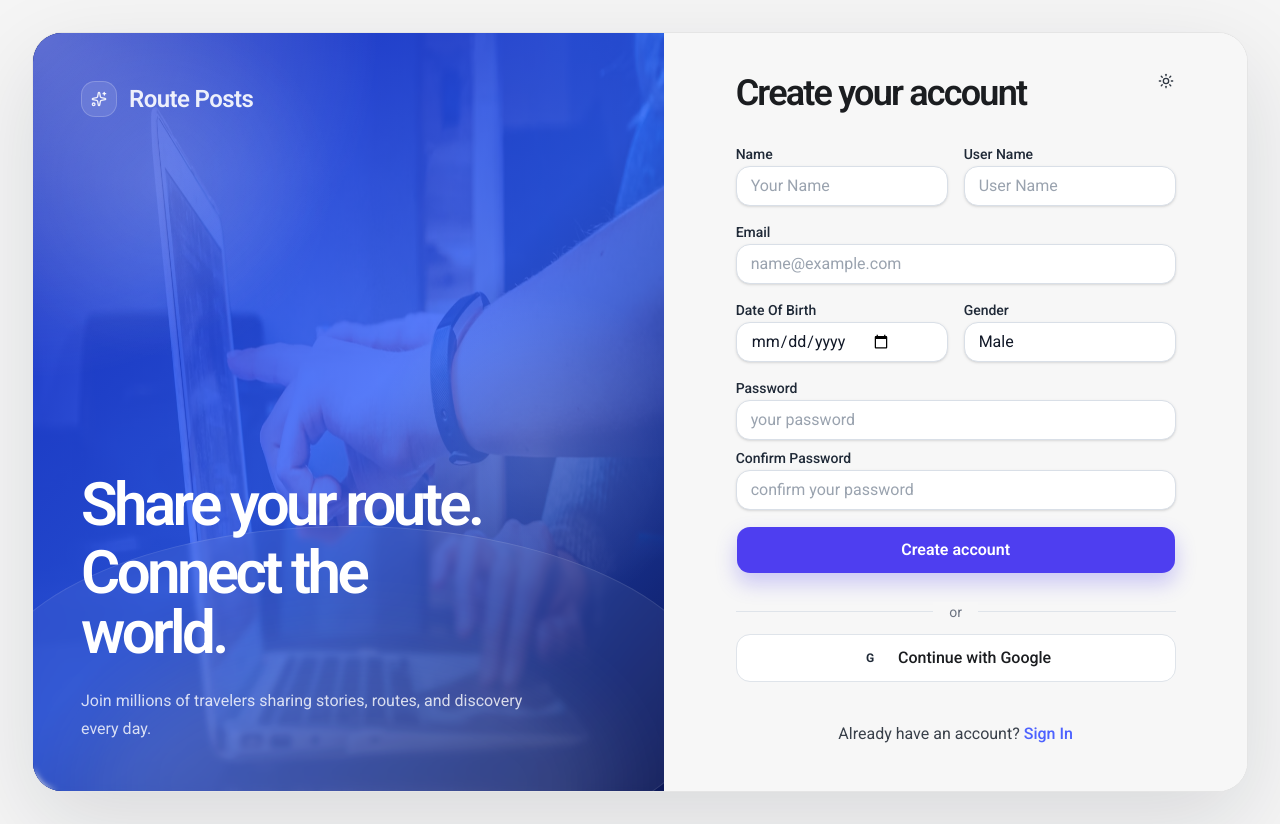
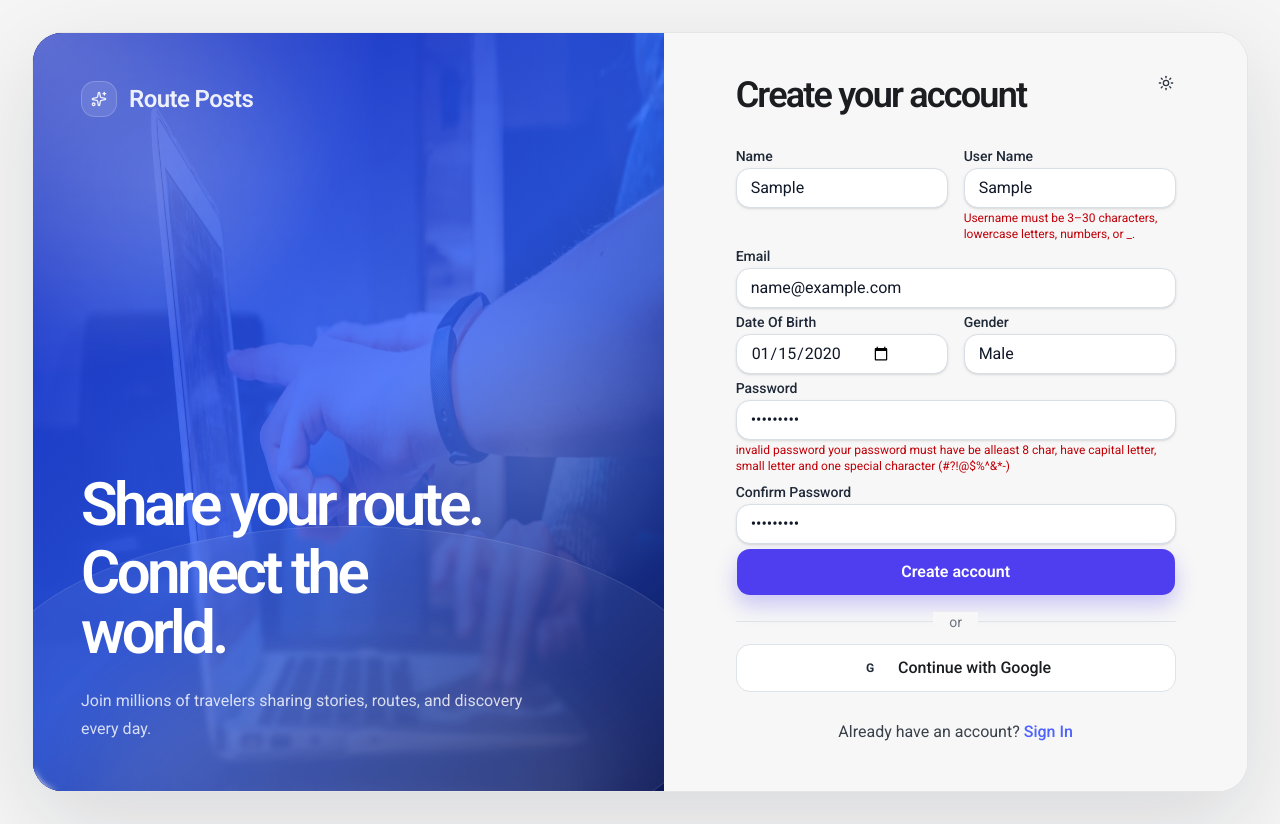
Before and after one commit to MohamedAbdalhalem/SoicoHub, a Next.js app: page /sign-up in a window 1280 px wide. Both pictures are taken after typing "Sample", "Sample", "name@example.com", "2020-01-15", "Sample123", "Sample123" into the empty fields and a click on the button "Create account". Built offline with nearby package versions, Linux system fonts and the light colour scheme.

Commit message:
finishing signup action logic and make a proxy file

```diff
--- /dev/null
+++ b/proxy.ts
@@ -0,0 +1,11 @@
+// import { NextResponse } from 'next/server'
+import type { NextRequest } from 'next/server'
+
+// This function can be marked `async` if using `await` inside
+export function proxy(request: NextRequest) {
+//   return NextResponse.redirect(new URL('/home', request.url))
+}
+
+// export const config = {
+//   matcher: '/about/:path*',
+// }
--- a/src/components/CustomInput/CustomInput.tsx
+++ b/src/components/CustomInput/CustomInput.tsx
@@ -6,11 +6,13 @@ type CustomInputProps = {
     id: string,
     type: string,
     placeholder : string,
-    name : string
+    name : string,
+    defaultValue? : string,
+    errorMassage? : undefined | string
 }
 
 export default function CustomInput(
-    { className = '', labelClassName = '', label, id, ...props }:
+    { className = '', labelClassName = '',errorMassage = undefined, label, id, ...props }:
         CustomInputProps
     ) {
     return (
@@ -23,6 +25,7 @@ export default function CustomInput(
                 id={id}
                 className={`flex h-10 w-full rounded-xl border border-[#d9dfe7] bg-white px-3.5 text-base text-[#111827] shadow-sm outline-none transition focus:border-[#7a7ae8] focus:ring-2 focus:ring-[#7a7ae8]/20 placeholder:text-[#9aa3af] dark:border-[#354154] dark:bg-[#202838] dark:text-[#f1f4fb] dark:placeholder:text-[#8995aa] ${className}`}
             />
+            {errorMassage && <p className="text-red-700 text-xs">{errorMassage}</p>}
         </div>
     )
 }
--- a/src/components/Sidebar/Sidebar.tsx
+++ b/src/components/Sidebar/Sidebar.tsx
@@ -70,10 +70,10 @@ export default function Sidebar({ activeItem }: { activeItem: ActiveNavItem }) {
                     <LogIn className='h-4 w-4' />
                     Sign in
                 </Link>
-                <Link href='/sign-up' className='flex items-center gap-3 rounded-xl px-3 py-2.5 text-[14px] font-medium text-[#2f3742] transition hover:bg-[#eceef9] dark:text-[#d8deeb] dark:hover:bg-[#222b3b]'>
+                <p  className='flex items-center gap-3 rounded-xl px-3 py-2.5 text-[14px] font-medium text-[#2f3742] transition hover:bg-[#eceef9] dark:text-[#d8deeb] dark:hover:bg-[#222b3b] cursor-pointer'>
                     <UserPlus className='h-4 w-4' />
                     Sign up
-                </Link>
+                </p>
             </div>
 
             <div className='mt-auto flex items-center gap-3 rounded-xl border border-[#e6e9ee] bg-white/60 p-2.5 dark:border-[#293242] dark:bg-[#202838]'>
--- a/src/components/SignpForm/SignupForm.tsx
+++ b/src/components/SignpForm/SignupForm.tsx
@@ -4,20 +4,38 @@ import { Button } from '../ui/button'
 import Link from 'next/link'
 import { signupAction } from '@/lib/action'
 import { useActionState } from 'react'
+import SubmitButton from '../SubmitButton/SubmitButton'
 
 export default function SignupForm() {
-    const  [actionState , formAction] =  useActionState(signupAction, {errors : null})
+    const [actionState, formAction] = useActionState(signupAction, { errors: null })
     return (
-        <form action={formAction} className='w-full space-y-4 pb-2'>
+        <form action={formAction} className='w-full space-y-1 pb-2'>
+            {actionState.userExists && (
+                <div
+                    role='alert'
+                    className='mb-4 flex items-start gap-3 rounded-lg border border-red-200 bg-red-50 px-4 py-3 text-sm text-red-800 dark:border-red-900/70 dark:bg-red-950/40 dark:text-red-200'
+                >
+                    <span aria-hidden='true' className='mt-0.5 font-semibold'>!</span>
+                    <p>{actionState.userExists}</p>
+                </div>
+            )}
             <div className='grid gap-4 sm:grid-cols-2'>
-                <CustomInput id='name' label='Name' placeholder='Your Name' type='text' name='Name' />
-                <CustomInput id='userName' label='User Name' placeholder='User Name' type='text' name='userName' />
+                <CustomInput id='name' label='Name' placeholder='Your Name' type='text' name='Name'
+                    errorMassage={actionState?.errors && actionState.errors.nameError}
+                    defaultValue={actionState?.savedValues?.yourName} />
+                <CustomInput id='userName' label='User Name' placeholder='User Name' type='text' name='userName'
+                    errorMassage={actionState?.errors && actionState.errors.userNameError}
+                    defaultValue={actionState?.savedValues?.userName} />
             </div>
 
-            <CustomInput id='email' label='Email' type='email' placeholder='name@example.com' name='email' />
+            <CustomInput id='email' label='Email' type='email' placeholder='name@example.com' name='email'
+                errorMassage={actionState?.errors && actionState.errors.emailError}
+                defaultValue={actionState?.savedValues?.email} />
 
             <div className='grid gap-4 sm:grid-cols-2'>
-                <CustomInput id='Date' label='Date Of Birth' placeholder='your birth' type='date' name='date' />
+                <CustomInput id='Date' label='Date Of Birth' placeholder='your birth' type='date' name='date'
+                    errorMassage={actionState?.errors && actionState.errors.dateError}
+                    defaultValue={actionState?.savedValues?.date} />
                 <div className='space-y-0.5'>
                     <label htmlFor='gender' className='block text-sm font-medium text-[#1f2937] dark:text-[#dce3f0]'>
                         Gender
@@ -25,6 +43,7 @@ export default function SignupForm() {
                     <select
                         name='gender'
                         id='gender'
+                        defaultValue={actionState?.errors && actionState?.savedValues?.gender}
                         className='flex h-10 w-full appearance-none rounded-xl border border-[#d9dfe7] bg-white px-3.5 pr-10 text-base text-[#111827] shadow-sm outline-none transition focus:border-[#7a7ae8] focus:ring-2 focus:ring-[#7a7ae8]/20 dark:border-[#354154] dark:bg-[#202838] dark:text-[#f1f4fb]'
                     >
                         <option value='male' className='text-[#111827] dark:text-[#f1f4fb]'>Male</option>
@@ -34,16 +53,15 @@ export default function SignupForm() {
             </div>
 
             <div className='space-y-2'>
-                <CustomInput id='password' label='Password' type='password' placeholder='your password' name='password' />
-                <CustomInput id='repassword' label='Confirm Password' type='password' placeholder='confirm your password' name='repassword' />
+                <CustomInput id='password' label='Password' type='password' placeholder='your password' name='password'
+                errorMassage={actionState?.errors && actionState.errors.passwordError}
+                defaultValue={actionState?.savedValues?.password } />
+                <CustomInput id='repassword' label='Confirm Password' type='password' placeholder='confirm your password' name='repassword'
+                errorMassage={actionState?.errors && actionState.errors.repasswordError}
+                defaultValue={actionState?.savedValues?.repassword } />
             </div>
 
-            <Button
-                type='submit'
-                className='h-12 w-full rounded-xl bg-[#4e3ef0] text-base font-semibold text-white shadow-[0_10px_20px_rgba(78,62,240,0.25)] hover:bg-[#4739db]'
-            >
-                Create account
-            </Button>
+            <SubmitButton/>
 
             <div className='relative my-3'>
                 <div className='absolute inset-0 flex items-center'>
--- /dev/null
+++ b/src/components/SubmitButton/SubmitButton.tsx
@@ -0,0 +1,16 @@
+"use client"
+import { useFormStatus } from "react-dom";
+import { Button } from "../ui/button";
+
+export default function SubmitButton() {
+    const { pending } = useFormStatus()
+    return (
+        <Button
+            type='submit'
+            disabled={pending}
+            className='h-12 w-full rounded-xl bg-[#4e3ef0] text-base font-semibold text-white shadow-[0_10px_20px_rgba(78,62,240,0.25)] hover:bg-[#4739db]'
+        >
+            {pending ? 'Creating...' : 'Create account'}
+        </Button>
+    )
+}
--- a/src/lib/action.ts
+++ b/src/lib/action.ts
@@ -1,8 +1,10 @@
 "use server"
+import { cookies } from 'next/headers'
+import { redirect } from 'next/navigation'
 
-export const signupAction = async function ( prevState : any ,  formData: FormData) {
-    console.log(formData)
-    const yourName = formData.get('name')?.toString() || '';
+export const signupAction = async function (prevState: any, formData: FormData) {
+    const myCookies = await cookies()
+    const yourName = formData.get('Name')?.toString() || '';
     const userName = formData.get('userName')?.toString() || '';
     const email = formData.get('email')?.toString() || '';
     const date = formData.get('date')?.toString() || '';
@@ -24,21 +26,21 @@ export const signupAction = async function ( prevState : any ,  formData: FormDa
         nameError: null,
         userNameError: null,
         emailError: null,
-        dateError:null,
+        dateError: null,
         passwordError: null,
         repasswordError: null,
     }
     if (yourName?.length < 3) {
         errors.nameError = 'the name must be atleast 3 char';
     }
-    if (userName?.length < 3) {
-        errors.userName = 'the name must be atleast 3 char';
+    if (!/^[a-z0-9_]{3,30}$/.test(userName)) {
+        errors.userNameError = 'Username must be 3–30 characters, lowercase letters, numbers, or _.';
     }
     if (!/^[^\s@]+@[^\s@]+\.[^\s@]+$/.test(email)) {
         errors.emailError = 'invalid email'
     }
     if (date === '') {
-        errors.emailError = 'date required'
+        errors.dateError = 'date required'
     }
     if (!/^(?=.*?[A-Z])(?=.*?[a-z])(?=.*?[0-9])(?=.*?[#?!@$%^&*-]).{8,}$/.test(password)) {
         errors.passwordError = 'invalid password your password must have be alleast 8 char, have capital letter, small letter and one special character (#?!@$%^&*-)'
@@ -60,7 +62,44 @@ export const signupAction = async function ( prevState : any ,  formData: FormDa
         }
     }
 
-    return {
-        errors : null
+    try {
+        const res = await fetch('https://route-posts.routemisr.com/users/signup', {
+            method: 'POST',
+            headers: {
+                'Content-Type': 'application/json',
+            },
+            body: JSON.stringify({
+                name: yourName,
+                username: userName,
+                email: email,
+                dateOfBirth: date,
+                gender: gender,
+                password: password,
+                rePassword: repassword,
+            }),
+        });
+
+        const data = await res.json();
+
+        if (!res.ok) {
+            throw new Error(data.message || 'Signup failed');
+        }
+        myCookies.set('tkn', data.data.token, {
+            httpOnly: true,
+            secure: true,
+            maxAge: 7 * 24 * 60 * 60 * 1000,
+        })
+    } catch (error: unknown) {
+        if (error) {
+            return {
+                userExists: error instanceof Error && error.message,
+                savedValues
+            }
+        } else {
+            return {
+                errors: null
+            }
+        }
     }
+    redirect('/', 'replace')
 }
```
